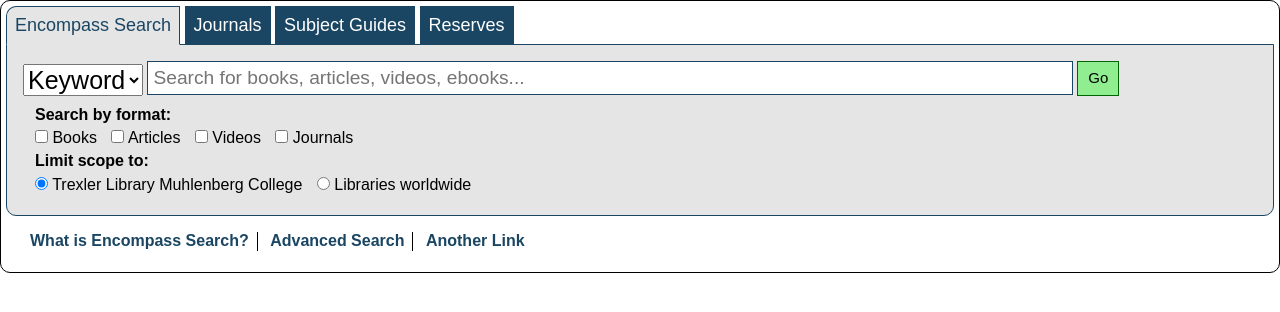
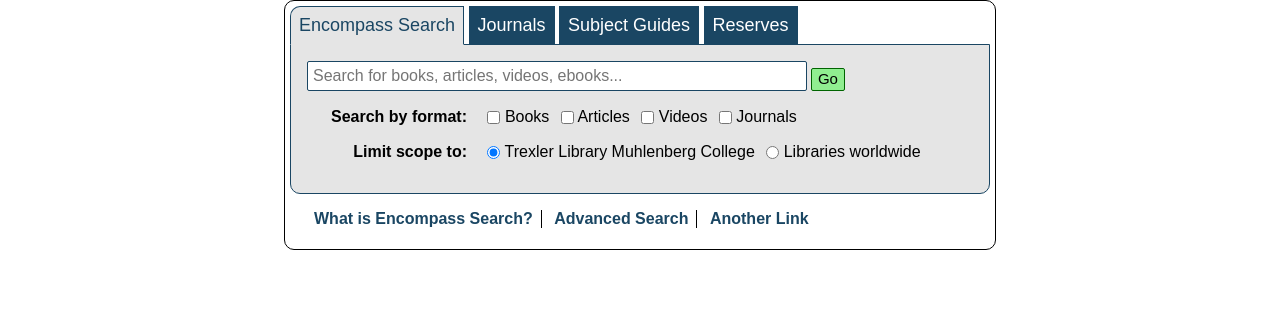
Before and after one commit to TrexlerLibrary/worldcat-discovery-searchbox, a website: page index.html in a window 1280 px wide. Drawn offline with nearby package versions, Linux system fonts and the light colour scheme.

Commit message:
move fieldset to lists

```diff
--- a/css/beetbox.css
+++ b/css/beetbox.css
@@ -1,3 +1,23 @@
+.beetbox * {
+  box-sizing: border-box;
+}
+.beetbox {
+  border: 1px solid #000;
+  border-radius: 10px;
+  font-family: 'Arial', sans-serif;
+  font-size: 16px;
+  padding: 5px;
+  margin: auto;
+  width: 700px;
+}
+.bb-content {
+  background-color: #fff;
+  display: none;
+  margin-top: -2px;
+}
+.bb-active {
+  display: block;
+}
 .bb-nav {
   width: 100%;
 }
@@ -53,10 +73,14 @@
   margin: 0;
   padding: 1em;
 }
+.bb-search input,
+.bb-search select,
+.bb-search button {
+  border-radius: 2px;
+}
 .bb-body input[type="text"] {
   border: 1px solid #1a4663;
   font-family: 'Arial';
-  font-size: 1.2em;
   font-weight: 100;
   padding: 5px;
   width: 75%;
@@ -76,10 +100,6 @@
   cursor: pointer;
   font-size: 15px;
   line-height: 1.25em;
-  padding-bottom: .475em;
-  padding-top: .475em;
-  padding-left: .66em;
-  padding-right: .66em;
   vertical-align: bottom;
 }
 @media screen and (max-width: 768px) {
@@ -102,36 +122,41 @@
 .bb-field label {
   cursor: pointer;
 }
-/* add some breathing room */
-.bb-field:first-of-type {
-  margin-top: 10px;
+.bb-options {
+  padding: 0;
 }
-/**
- *  The <legend> tag doesn't seem to take the display adjustments
- *  too well, so we'll float it to get the alignment we want
- */
-.bb-field-inline legend {
-  display: block;
-  font-weight: 900;
+.bb-options li,
+.bb-options lh {
+  display: inline-block;
+}
+.bb-options label {
+  cursor: pointer;
+}
+.bb-opt,
+.bb-opt-header {
+  vertical-align: middle;
+}
+.bb-opt {
+  list-style-type: none;
+  margin-right: 7px;
+}
+.bb-opt-header {
+  font-weight: bold;
+  text-align: right;
+  margin-right: 1em;
   width: 10em;
 }
-@media screen and (min-width: 768px + 1px) {
-  .bb-field-inline legend {
-    float: left;
-  }
+.bb-opt label {
+  cursor: pointer;
 }
-.bb-field-inline label {
-  display: inline-block;
-  margin-right: 10px;
-}
-@media screen and (max-width: 768px) {
-  .bb-field-inline label {
-    display: block;
-  }
+label input[type="checkbox"],
+label input[type="radio"] {
+  vertical-align: middle;
 }
 .bb-search select {
+  border: 1px solid #1a4663;
   display: inline-block;
-  font-size: 25px;
+  height: 30px;
   margin-bottom: 0;
   vertical-align: middle;
 }
@@ -184,20 +209,3 @@
 .bb-footer a:hover {
   text-decoration: underline;
 }
-.beetbox * {
-  box-sizing: border-box;
-  font-family: 'Arial', sans-serif;
-}
-.beetbox {
-  border: 1px solid #000;
-  border-radius: 10px;
-  padding: 5px;
-}
-.bb-content {
-  background-color: #fff;
-  display: none;
-  margin-top: -2px;
-}
-.bb-active {
-  display: block;
-}
--- a/index.html
+++ b/index.html
@@ -27,50 +27,58 @@
           <div class="bb-body">
             <!-- first tab's content -->
             <form class="bb-search" action="http://muhlenberg.on.worldcat.org/search" method="get">
-              <select>
-                <option>Keyword</option>
-                <option>Title</option>
-                <option>Author</option>
-              </select>
+              <!-- <select name="_queryString">
+                <option value="">Keyword</option>
+                <option value="ti:">Title</option>
+                <option value="au:">Author</option>
+              </select> -->
               <input type="text" name="queryString" placeholder="Search for books, articles, videos, ebooks..." />
               <button class="bb-btn bb-btn-green" type="submit">Go</button>
 
-              <fieldset class="bb-field bb-field-inline">
-                <legend>Search by format:</legend>
-
+              <ul class="bb-options">
+                <lh class="bb-opt-header">Search by format:</lh>
+                <li class="bb-opt">
                   <label for="enc-book">
                     <input type="checkbox" name="format" value="Book" id="enc-book">
                     Books
                   </label>
-
+                </li>
+                <li class="bb-opt">
                   <label for="enc-artchap">
                     <input type="checkbox" name="format" value="Artchap" id="enc-artchap">
                     Articles
                   </label>
-
+                </li>
+                <li class="bb-opt">
                   <label for="enc-video">
                     <input type="checkbox" name="format" value="Video" id="enc-video">
                     Videos
                   </label>
-
+                </li>
+                <li class="bb-opt">
                   <label for="enc-jrnl">
                     <input type="checkbox" name="format" value="Jrnl" id="enc-jrnl">
                     Journals
                   </label>
-              </fieldset>
+                </li>
+              </ul>
 
-              <fieldset class="bb-field bb-field-inline">
-                <legend>Limit scope to:</legend>
-                <label>
-                  <input type="radio" name="scope" value="wz:526" checked>
+              <ul class="bb-options">
+                <lh class="bb-opt-header">Limit scope to:</lh>
+                <li class="bb-opt">
+                  <label for="scope-lib">
+                    <input type="radio" name="scope" value="wz:526" id="scope-lib" checked>
                     Trexler Library Muhlenberg College
                   </label>
+                </li>
 
-                <label>
-                  <input type="radio" name="scope" value="">
+                <li class="bb-opt">
+                  <label for="scope-world">
+                    <input type="radio" name="scope" value="" id="scope-world">
                     Libraries worldwide
                   </label>
-              </fieldset>
+                </li>
+              </ul>
             </form>
           </div>
 
--- /dev/null
+++ b/less/includes/fonts.less
@@ -0,0 +1,6 @@
+//
+// font definition
+//
+
+@main-font-family: 'Arial', sans-serif;
+@base-font-size: 16px;
--- a/less/includes/sections/form.less
+++ b/less/includes/sections/form.less
@@ -1,16 +1,23 @@
-
 .bb-body {
   background-color: @tab-content-bg-color;
   border: 1px solid @theme-secondary;
-  border-radius: 0 0 @border-radius-amount @border-radius-amount;
+  border-radius: 0 0 @box-border-radius @box-border-radius;
   margin: 0;
   padding: 1em;
+}
+
+.bb-search {
+  input,
+  select,
+  button {
+    border-radius: @form-element-border-radius;
+  }
 }
 
 .bb-body input[type="text"] {
   border: 1px solid @theme-secondary;
   font-family: 'Arial';
-  font-size: 1.2em;
+  // font-size: 1.2em;
   font-weight: 100;
   padding: 5px;
   width: 75%;
@@ -31,10 +38,6 @@
   cursor: pointer;
   font-size: 15px;
   line-height: 1.25em;
-  padding-bottom: .475em;
-  padding-top: .475em;
-  padding-left: .66em;
-  padding-right: .66em;
   vertical-align: bottom;
 
   .display-small({
@@ -61,36 +64,50 @@
   cursor: pointer;
 }
 
-/* add some breathing room */
-.bb-field:first-of-type {
-  margin-top: 10px;
+.bb-options {
+  padding:0;
+
+  li, lh {
+    display: inline-block;
+  }
+
+  label {
+    cursor: pointer;
+  }
 }
 
-/**
- *  The <legend> tag doesn't seem to take the display adjustments
- *  too well, so we'll float it to get the alignment we want
- */
-
-.bb-field-inline legend {
-  display: block;
-  font-weight: 900;
-  width: 10em;
-
-  .display-medium({ float: left; });
+.bb-opt, .bb-opt-header {
+  vertical-align: middle;
 }
 
-.bb-field-inline label {
-  display: inline-block;
-  margin-right: 10px;
+.bb-opt {
+  list-style-type: none;
+  margin-right: 7px;
 
-  .display-small({
-    display: block;
-  });
+  &-header {
+    font-weight: bold;
+    text-align: right;
+    margin-right: 1em;
+    width: 10em;
+  }
+
+  label {
+    cursor: pointer;
+  }
+}
+
+label {
+  input[type="checkbox"],
+  input[type="radio"] {
+    vertical-align: middle;
+  }
 }
 
 .bb-search select {
+  border: 1px solid @theme-secondary;
   display: inline-block;
-  font-size: 25px;
+  // font-size: 25px;
+  height: 30px;
   margin-bottom: 0;
   vertical-align: middle;
 
--- /dev/null
+++ b/less/includes/sections/skeleton.less
@@ -0,0 +1,24 @@
+.beetbox * {
+  box-sizing: border-box;
+}
+
+.beetbox {
+  border: 1px solid #000;
+  border-radius: @box-border-radius;
+  font-family: @main-font-family;
+  font-size: @base-font-size;
+  padding: 5px;
+
+  margin: auto;
+  width: 700px;
+}
+
+.bb-content {
+  background-color: #fff;
+  display: none;
+  margin-top: -2px;
+}
+
+.bb-active {
+  display: block;
+}
--- a/less/includes/sections/tabs.less
+++ b/less/includes/sections/tabs.less
@@ -25,9 +25,9 @@
 }
 
 .bb-nav li:first-of-type {
-  border-top-left-radius: @border-radius-amount;
+  border-top-left-radius: @box-border-radius;
   .display-small({
-    border-top-right-radius: @border-radius-amount;
+    border-top-right-radius: @box-border-radius;
   });
 }
 
--- a/less/includes/sizes.less
+++ b/less/includes/sizes.less
@@ -10,4 +10,5 @@
 @tab-padding: 8px;
 
 // rounded-corners
-@border-radius-amount: 10px;
+@box-border-radius: 10px;
+@form-element-border-radius: 2px;
--- a/less/main.less
+++ b/less/main.less
@@ -1,27 +1,10 @@
+// variable definitions
 @import "sizes";
+@import "fonts";
 @import "colors";
 @import "mixins";
+
+@import "sections/skeleton";
 @import "sections/tabs";
 @import "sections/form";
 @import "sections/footer";
-
-.beetbox * {
-  box-sizing: border-box;
-  font-family: @main-font-family;
-}
-
-.beetbox {
-  border: 1px solid #000;
-  border-radius: @border-radius-amount;
-  padding: 5px;
-}
-
-.bb-content {
-  background-color: #fff;
-  display: none;
-  margin-top: -2px;
-}
-
-.bb-active {
-  display: block;
-}
```
Also changed, not shown: less/includes/colors.less (+4 -8 lines). Lines whose indentation alone changed are shown as unchanged.
